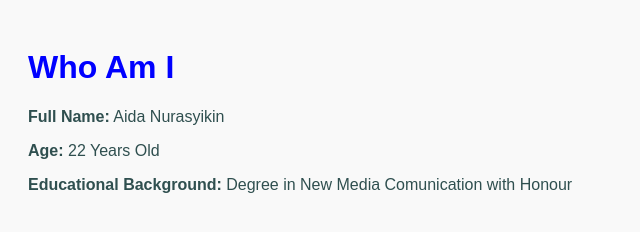
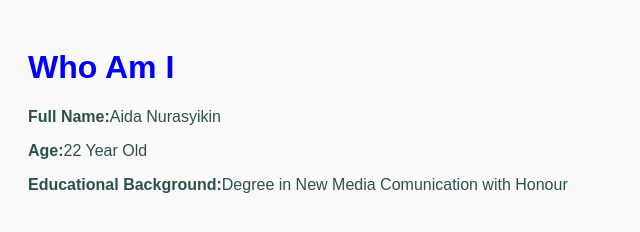
Before and after one commit to AidaNurasyikin/web-css-exercises, a plain HTML site: page exercises/exercise3/index.html in a window 1280 px wide. Shown: the full height of the page, 0-640 px from the left. Drawn offline with Linux system fonts and the light colour scheme.

Commit message:
Update index.html
add index.html to exercise3

```diff
--- a/exercises/exercise3/index.html
+++ b/exercises/exercise3/index.html
@@ -16,8 +16,8 @@
 <body>
     <h1 style="color: blue;">Who Am I</h1>
 
-    <p><strong>Full Name:</strong> Aida Nurasyikin</p>
-    <p><strong>Age:</strong> 22 Years Old </p>
-    <p><strong>Educational Background:</strong> Degree in New Media Comunication with Honour</p>
+    <p><strong>Full Name:</strong>Aida Nurasyikin</p>
+    <p><strong>Age:</strong>22 Year Old</p>
+    <p><strong>Educational Background:</strong>Degree in New Media Comunication with Honour</p>
 </body>
 </html>
```
